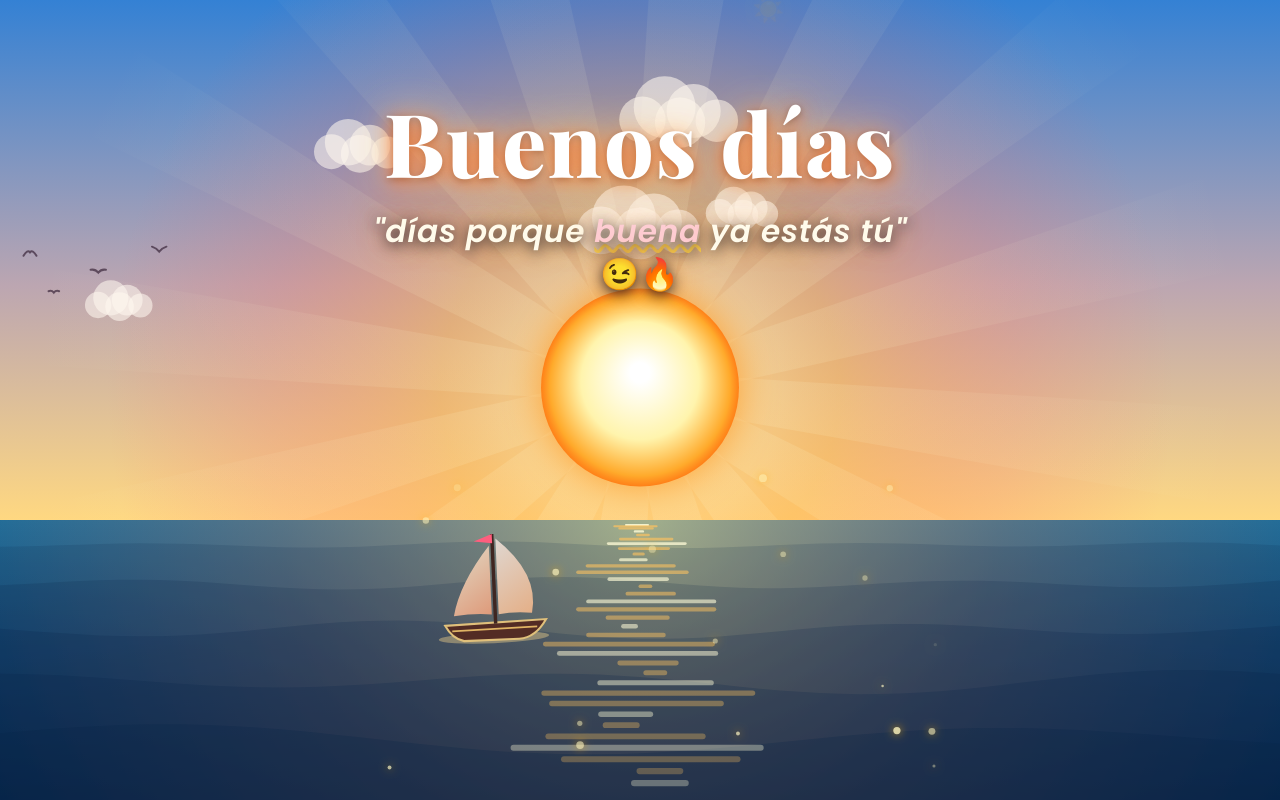
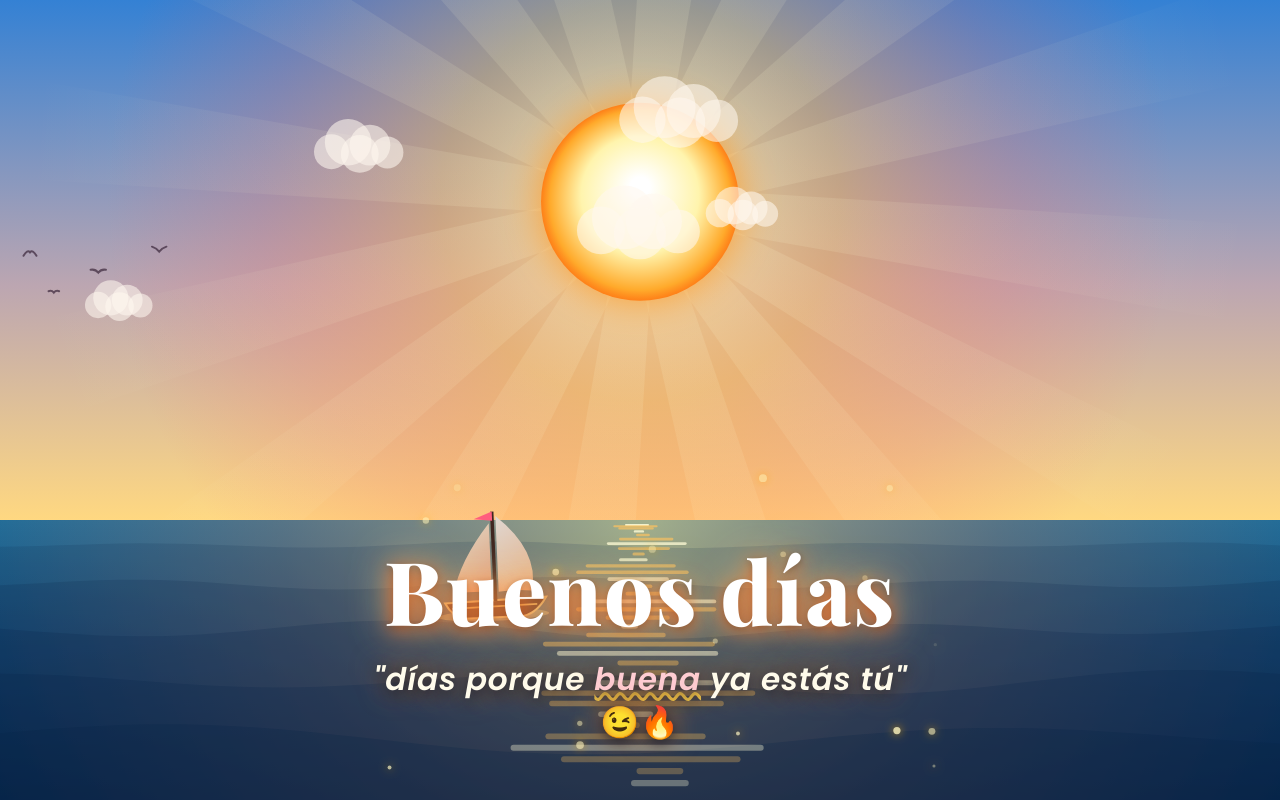
Before and after one commit to G-YHONNER/good-days, a plain HTML site: page amanecer_de_buenos_d_as.html in a window 1280 px wide. Drawn offline with nearby package versions, Linux system fonts and the light colour scheme; a web font is replaced by a local one.

Commit message:
Posicionar letras abajo, sol arriba y quitar animacion de emojis

```diff
--- a/amanecer_de_buenos_d_as.html
+++ b/amanecer_de_buenos_d_as.html
@@ -87,8 +87,8 @@
     <canvas id="sunriseCanvas" class="absolute inset-0 w-full h-full z-0 cursor-pointer"></canvas>
 
     <!-- Floating Romantic Typography directly on the Sky (No Card/Box, No Buttons) -->
-    <div id="messageContainer" class="fixed top-[10%] sm:top-[11%] left-0 right-0 z-20 px-5 w-full max-w-3xl mx-auto pointer-events-none flex flex-col items-center text-center">
-        <div id="morningGreeting" class="floating-greeting opacity-0 scale-95 -translate-y-4 flex flex-col items-center">
+    <div id="messageContainer" class="fixed bottom-7 sm:bottom-12 md:bottom-14 left-0 right-0 z-20 px-5 w-full max-w-3xl mx-auto pointer-events-none flex flex-col items-center text-center">
+        <div id="morningGreeting" class="floating-greeting opacity-0 scale-95 translate-y-4 flex flex-col items-center">
 
             <!-- Main Greeting -->
             <h1 class="font-title font-extrabold text-white sun-glow-title floating leading-tight">
@@ -253,27 +253,26 @@
 
             // Initialize sailboat position on the water
             boat.x = width * 0.25;
-            boat.y = horizonY + (height - horizonY) * 0.36;
+            boat.y = horizonY + (height - horizonY) * 0.28;
             boat.speed = Math.max(0.35, width * 0.00045);
         }
 
-        // Spawn interactive floating hearts or sun sparkles
-        function spawnBurst(x, y, count = 18) {
-            const emojis = ['☀️', '💖', '⛵', '✨', '🌊', '😍', '🔥'];
+        // Spawn interactive morning light sparkles
+        function spawnBurst(x, y, count = 16) {
             for (let i = 0; i < count; i++) {
                 const angle = (Math.PI * 2 * i) / count + (Math.random() - 0.5) * 0.5;
-                const speed = Math.random() * 4.5 + 2;
+                const speed = Math.random() * 4 + 1.5;
                 particles.push({
                     x: x,
                     y: y,
                     vx: Math.cos(angle) * speed,
-                    vy: Math.sin(angle) * speed - 1.5,
-                    size: Math.random() * 14 + 14,
+                    vy: Math.sin(angle) * speed - 1.2,
+                    size: Math.random() * 3.5 + 1.5,
                     alpha: 1,
-                    decay: Math.random() * 0.012 + 0.008,
-                    emoji: emojis[Math.floor(Math.random() * emojis.length)],
-                    rotation: (Math.random() - 0.5) * 0.4,
-                    rotSpeed: (Math.random() - 0.5) * 0.04
+                    decay: Math.random() * 0.015 + 0.01,
+                    emoji: null,
+                    rotation: 0,
+                    rotSpeed: 0
                 });
             }
         }
@@ -315,9 +314,9 @@
             const baseRadius = Math.min(width, height) * 0.105 + 14;
             const radius = baseRadius + Math.sin(sunPulse) * 2.5 + sunClickBoost * 14;
 
-            // Starts submerged below the horizon, rises above the sea
+            // Starts submerged below the horizon, rises high into the upper sky
             const startY = horizonY + radius * 1.35;
-            const targetY = horizonY - radius * 1.35;
+            const targetY = Math.max(radius * 1.25, height * 0.25);
             const currentY = startY - (startY - targetY) * easeP;
             const centerX = width * 0.5;
 
@@ -677,9 +676,8 @@
         function updateUI(p) {
             if (p >= 0.52 && !cardShown) {
                 cardShown = true;
-                morningGreeting.classList.remove('opacity-0', 'scale-95', '-translate-y-4');
+                morningGreeting.classList.remove('opacity-0', 'scale-95', 'translate-y-4');
                 morningGreeting.classList.add('opacity-100', 'scale-100', 'translate-y-0');
-                spawnBurst(width * 0.5, horizonY - 40, 14);
             }
         }
 
@@ -719,15 +717,15 @@
             const distBoat = Math.hypot(x - boat.x, y - boat.y);
 
             if (distBoat < 65) {
-                // Clicked the sailboat
+                // Clicked the sailboat: smoothly change sailing direction without emoji burst
                 boat.dir *= -1;
-                spawnBurst(boat.x, boat.y - 30, 18);
+                boat.bobPhase += 0.4;
             } else if (distSun < sunPosition.radius * 1.4) {
-                // Clicked the sun
+                // Clicked the sun: radiant burst of morning light sparkles
                 sunClickBoost = 1.6;
-                spawnBurst(x, y, 20);
+                spawnBurst(x, y, 18);
             } else {
-                spawnBurst(x, y, 12);
+                spawnBurst(x, y, 10);
             }
         }, { passive: false });
 
```
Also changed, not shown: index.html (+20 -22 lines).
